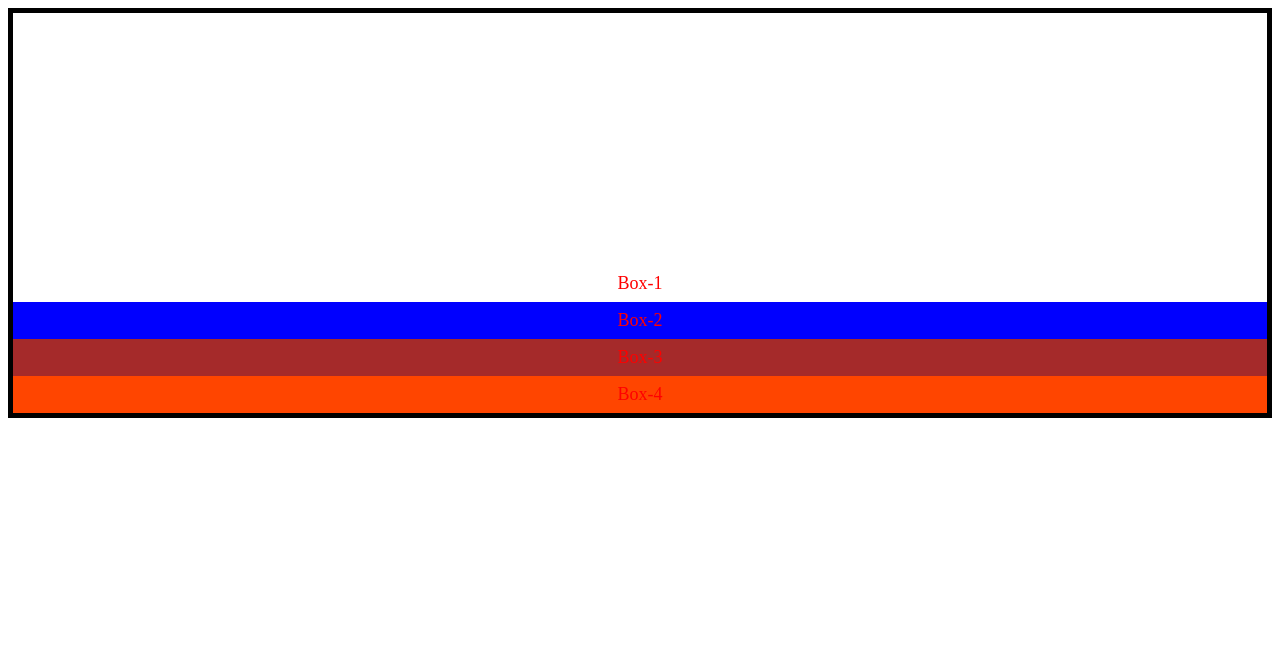
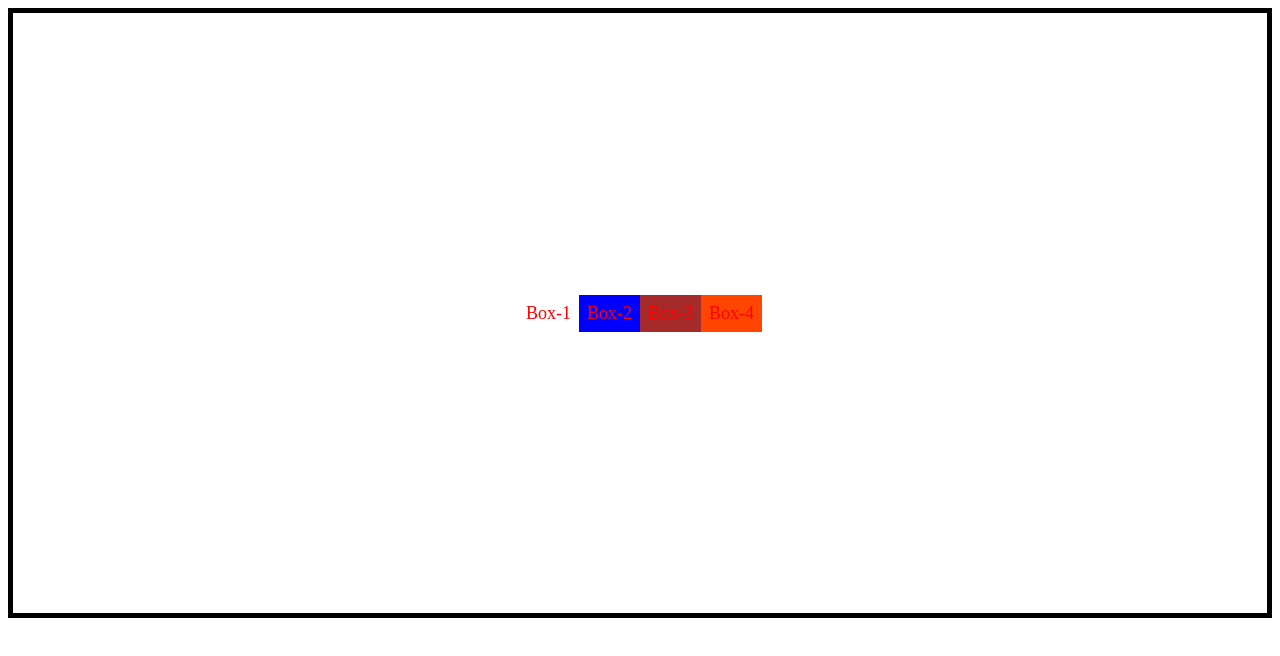
Before and after one commit to gayathri-g-1994/resume, a plain HTML site: page flex.html in a window 1280 px wide. Drawn offline with Linux system fonts and the light colour scheme; files that its build step writes are made by us from their sources.

Commit message:
Update flex.css

```diff
--- a/flex.css
+++ b/flex.css
@@ -153,3 +153,58 @@
 {
     margin-right: auto;
 }
+
+.container{
+    display: flex;
+    flex-direction: row;
+    justify-content: center;
+    align-items: flex-start;  /*--align-items works on cross axis (opposite main axis.here main axis is x as flex-direction row--*/
+}
+
+.container
+{
+
+    display: flex;
+    flex-direction: column;
+    justify-content: center;
+    align-items: stretch;
+
+}
+
+.container
+{
+    display: flex;
+    flex-direction: row;
+    justify-content: center;
+    align-items: flex-end;
+
+}
+/*--difference between--*justify-content and align-content--*/
+.container{
+
+    display: flex;
+    justify-content: row;
+    align-items: center;
+
+}
+
+.container
+{
+    display: flex;
+    justify-content: row;
+    flex: wrap;
+    height: 600px;
+    align-content: center;
+}
+
+
+/*--order--*/
+
+.container
+{
+    display: flex;
+}
+.item-1{order: 1;}
+.item-2{order: 2;}
+.item-3{order: 3;}
+.item-4{order: 4;}
```
